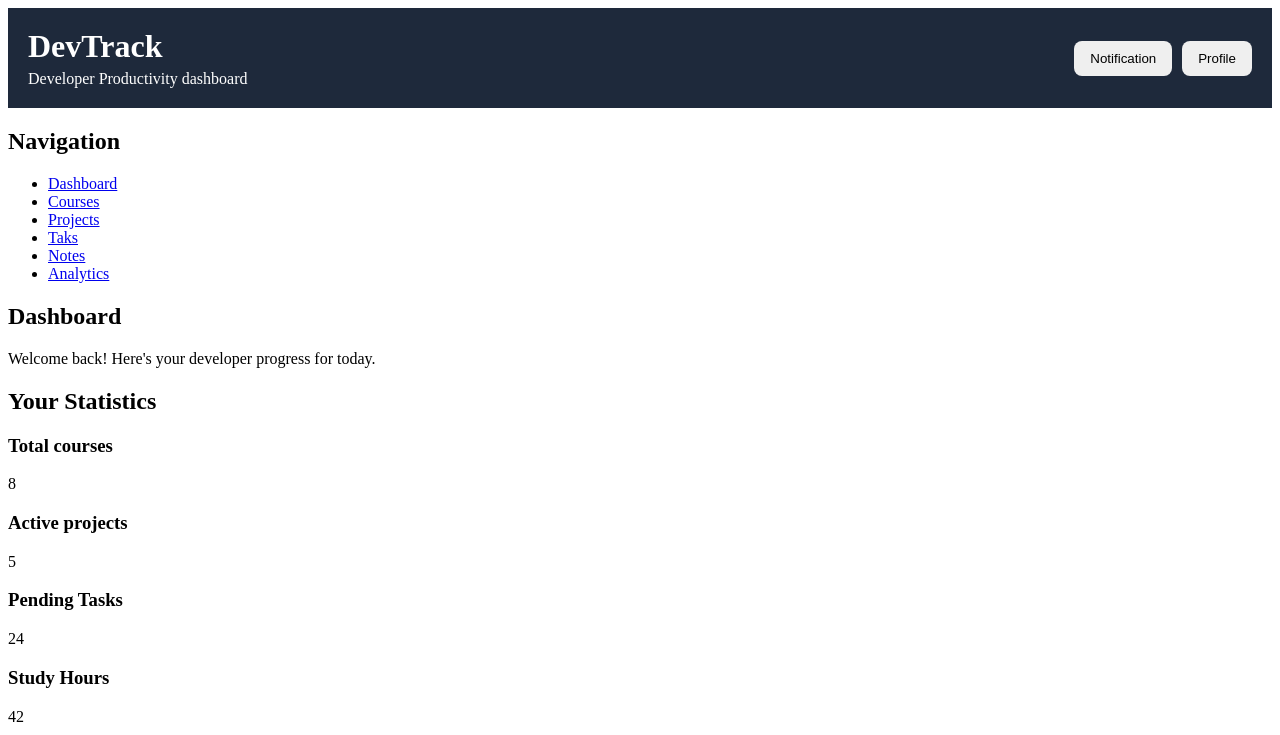
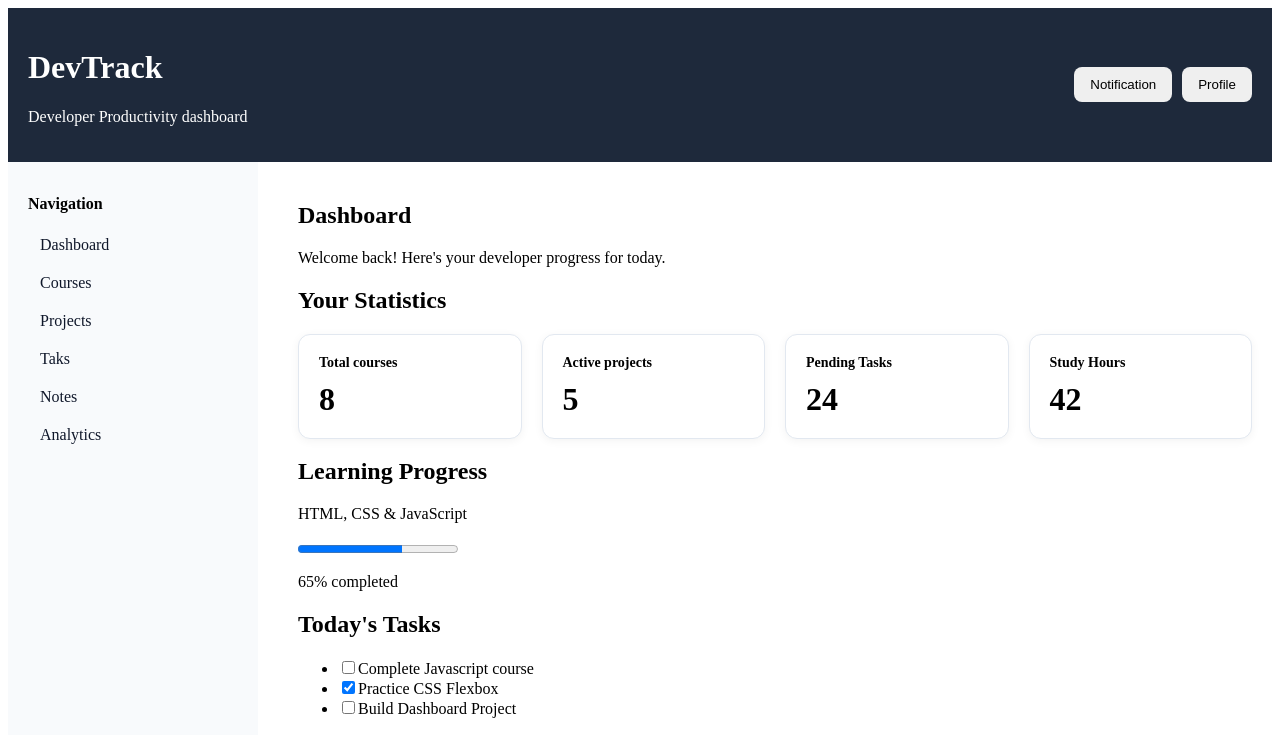
Before and after one commit to Rakshitha0930/DevTrack, a plain HTML site: page index.html in a window 1280 px wide. Shown: the top 735 px of the page. Drawn offline with Linux system fonts and the light colour scheme.

Commit message:
added style

```diff
--- a/CSS/style.css
+++ b/CSS/style.css
@@ -2,11 +2,20 @@
     box-sizing:border-box;
 }
 
+:root {
+    --color-primary: #1e293b;
+    --color-background: #f8fafc;
+    --color-surface: #ffffff;
+    --color-border: #e2e8f0;
+    --color-text: #0f172a;
+    --color-text-muted: #64748b;
+}
+
 .app-header{
-    background-color:#1e293b;
+    background-color:var(--color-primary);
     color:white;
     padding:20px;
-    margin-bottom:20px;
+   // margin-bottom:20px;
 
     display:flex;
     justify-content:space-between;
@@ -24,10 +33,96 @@
     border-radius:8px;
 }
 
-.app-header h1{
+/*.app-header h1{
     margin:0;
+}*/
+
+/*.app-header p{
+    margin:5px 0 0;
+}*/
+
+.app-layout{
+    display:grid;
+    grid-template-columns: minmax(200px, 250px) 1fr;
+    gap:20px;
 }
 
-.app-header p{
-    margin:5px 0 0;
+.sidebar{
+    background-color:var(--color-background);
+    padding:20px;
 }
+
+.sidebar h2 {
+    font-size: 16px;
+}
+
+.sidebar ul {
+    list-style: none;
+    padding: 0;
+    margin: 0;
+}
+
+.sidebar a {
+    display: block;
+    padding: 10px 12px;
+    text-decoration: none;
+    color: var(--color-text);
+    border-radius:20px;
+}
+
+.sidebar a:hover {
+    background-color: var(--color-border);
+}
+
+.main-content{
+    padding:20px;
+}
+
+/*@media (max-width: 768px) {
+    .app-layout {
+        grid-template-columns: 1fr;
+    }
+}*/
+
+.statistics-grid {
+    display: grid;
+    grid-template-columns: repeat(auto-fit,minmax(200px, 1fr));
+    gap: 20px;
+}
+
+/*@media (max-width: 1000px) {
+    .statistics-grid {
+        grid-template-columns: repeat(2, 1fr);
+    }
+}*/
+
+/*@media (max-width: 600px) {
+    .statistics-grid {
+        grid-template-columns: 1fr;
+    }
+}*/
+
+.stat-card{
+    background-color:var(--color-surface);
+    padding:20px;
+    border-radius:12px;
+    border: 1px solid var(--color-border);
+    box-shadow: 0 2px 10px rgb(0 0 0 / 0.05);
+    transition: transform 0.2s ease, box-shadow 0.2s ease;
+}
+
+.stat-card:hover {
+    transform: translateY(-3px);
+    box-shadow: 0 6px 16px rgb(0 0 0 / 0.08);
+}
+
+.stat-card h3 {
+    margin: 0;
+    font-size: 14px;
+}
+
+.stat-card p {
+    margin: 10px 0 0;
+    font-size: 32px;
+    font-weight: 700;
+}
--- a/index.html
+++ b/index.html
@@ -21,7 +21,9 @@
         </div>
 
     </header>
-    <aside>
+
+    <div class="app-layout">
+        <aside class="sidebar">
             <nav>
                 <h2>Navigation</h2>
                 <ul>
@@ -35,34 +37,38 @@
             </nav>
         </aside>
 
-    <main>
+        <main class="main-content">
             <section>
                 <h2>Dashboard</h2>
                 <p>Welcome back! Here's your developer progress for today.</p>
             </section>
 
-        <section>
+            <section class="statisics-section">
                 <h2>Your Statistics</h2>
 
-            <article data-type="course" data-count="8">
+                <div class="statistics-grid">
+                    <article class="stat-card" data-type="course" data-count="8">
                         <h3>Total courses</h3>
                         <p>8</p>
                     </article>
 
-            <article data-type="project" data-count="5">
+                    <article class="stat-card" data-type="project" data-count="5">
                         <h3>Active projects</h3>
                         <p>5</p>
                     </article>
 
-            <article data-type="task" data-count="24">
+                    <article class="stat-card" data-type="task" data-count="24">
                         <h3>Pending Tasks</h3>
                         <p>24</p>
                     </article>
 
-            <article data-type="study-hours" data-count="42">
+                    <article class="stat-card" data-type="study-hours" data-count="42">
                         <h3>Study Hours</h3>
                         <p>42</p>
                     </article>
+                </div>
+
+
             </section>
 
             <section>
@@ -114,6 +120,8 @@
             </section>
 
         </main>
+    </div>
+
 </body>
 
 </html>
```
Lines whose indentation alone changed are shown as unchanged.
